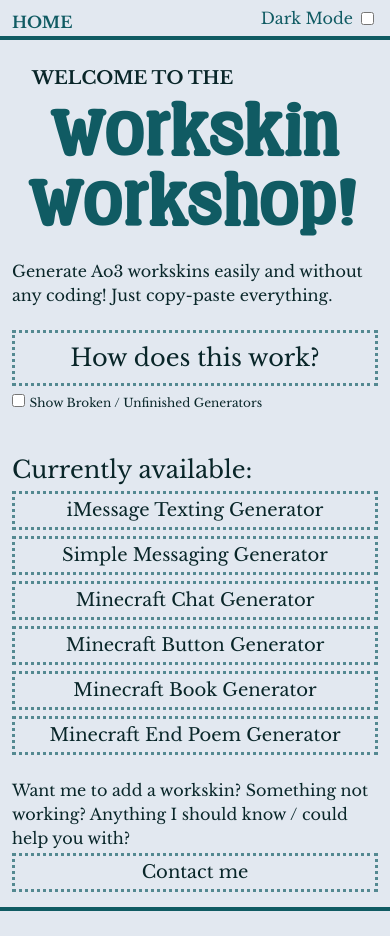
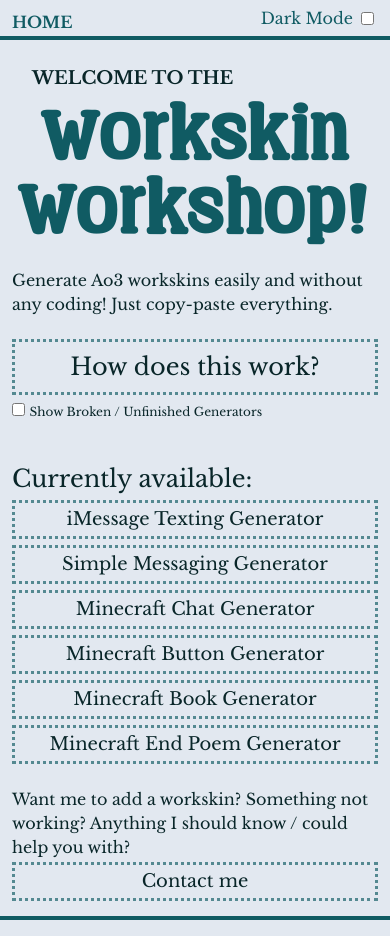
Before and after one commit to ultraviollett/Workskin-Workshop, a website: page public/index.html in a window 390 px wide. Drawn offline with nearby package versions, Linux system fonts and the light colour scheme.

Commit message:
Fixing fittext

```diff
--- a/public/CSS/index.css
+++ b/public/CSS/index.css
@@ -27,7 +27,7 @@
 }
 
 h1.titlecard{
-  font-size: 4em;
+  font-size: 10vw;
 }
 
 h2 {
@@ -48,6 +48,12 @@
 .italic, i{
   font-family: "p font italics", 'Gill Sans', 'Gill Sans MT', Calibri, 'Trebuchet MS', sans-serif
 
+}
+
+li {
+  list-style-position: inside;
+  list-style-type: square;
+  padding-bottom: 15px;
 }
 
 textarea{
@@ -119,6 +125,10 @@
   .almost-full-height#notes {
     height: calc(100vh - 64px);
     margin-bottom: 60px;
+ }
+
+ h1.titlecard {
+  font-size: 20vw;
  }
 }
 
--- a/public/JS/jquery.fittext.js
+++ /dev/null
@@ -1,43 +0,0 @@
-/*global jQuery */
-/*!
-* FitText.js 1.2
-*
-* Copyright 2011, Dave Rupert http://daverupert.com
-* Released under the WTFPL license
-* http://sam.zoy.org/wtfpl/
-*
-* Date: Thu May 05 14:23:00 2011 -0600
-*/
-
-(function( $ ){
-
-  $.fn.fitText = function( kompressor, options ) {
-
-    // Setup options
-    var compressor = kompressor || 1,
-        settings = $.extend({
-          'minFontSize' : Number.NEGATIVE_INFINITY,
-          'maxFontSize' : Number.POSITIVE_INFINITY
-        }, options);
-
-    return this.each(function(){
-
-      // Store the object
-      var $this = $(this);
-
-      // Resizer() resizes items based on the object width divided by the compressor * 10
-      var resizer = function () {
-        $this.css('font-size', Math.max(Math.min($this.width() / (compressor*10), parseFloat(settings.maxFontSize)), parseFloat(settings.minFontSize)));
-      };
-
-      // Call once to set.
-      resizer();
-
-      // Call on resize. Opera debounces their resize by default.
-      $(window).on('resize.fittext orientationchange.fittext', resizer);
-
-    });
-
-  };
-
-})( jQuery );
--- a/public/index.html
+++ b/public/index.html
@@ -10,9 +10,6 @@
   <script src="http://ajax.googleapis.com/ajax/libs/jquery/1/jquery.min.js"></script>
   <script src="JS/gen.js"></script>
 <script src="JS/index.js"></script>
-  <script src="./JS/jquery.fittext.js"></script>
-  <script async src="https://us.umami.is/script.js" data-website-id="a83fd8ce-547f-48e8-8ec9-c030c31bf933"></script>
-
 </head>
 <body class="bg-slate-200 text-darkdark dark:bg-darkdark dark:text-light ">
 
```
Also changed, not shown: public/mcpoem.html (+1 -0 lines).
